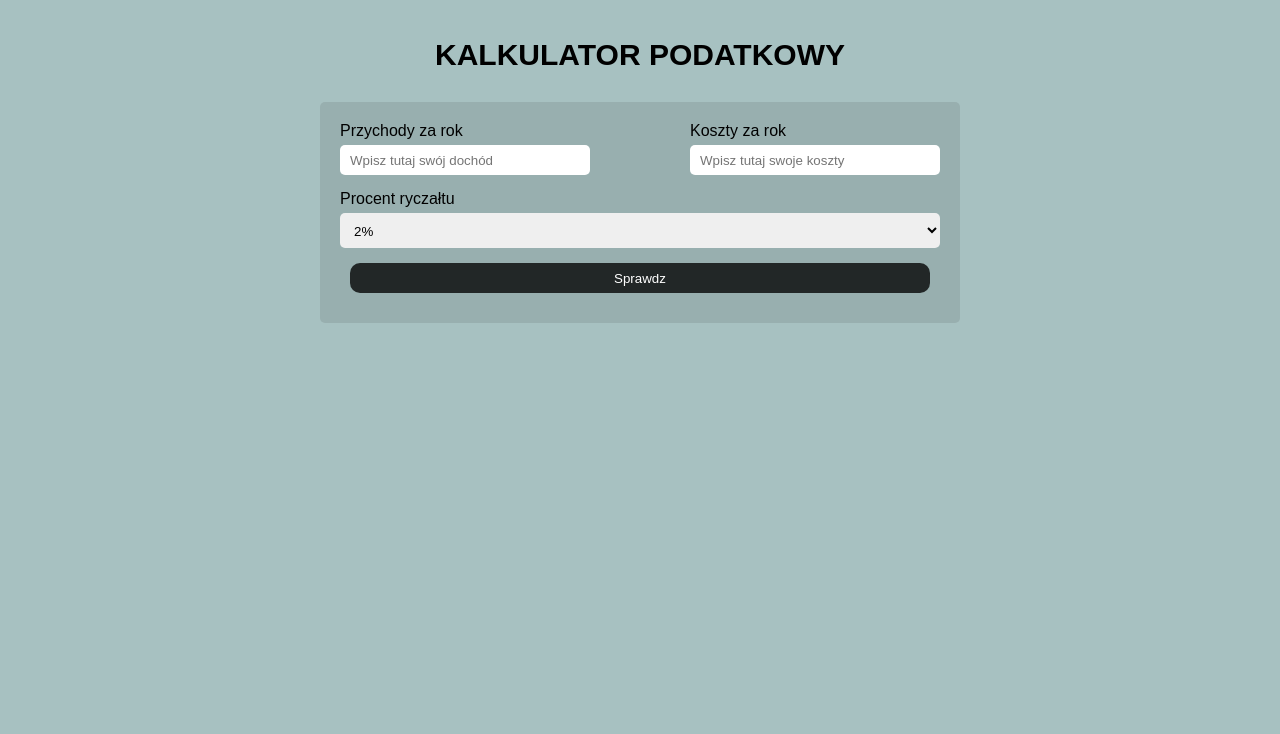
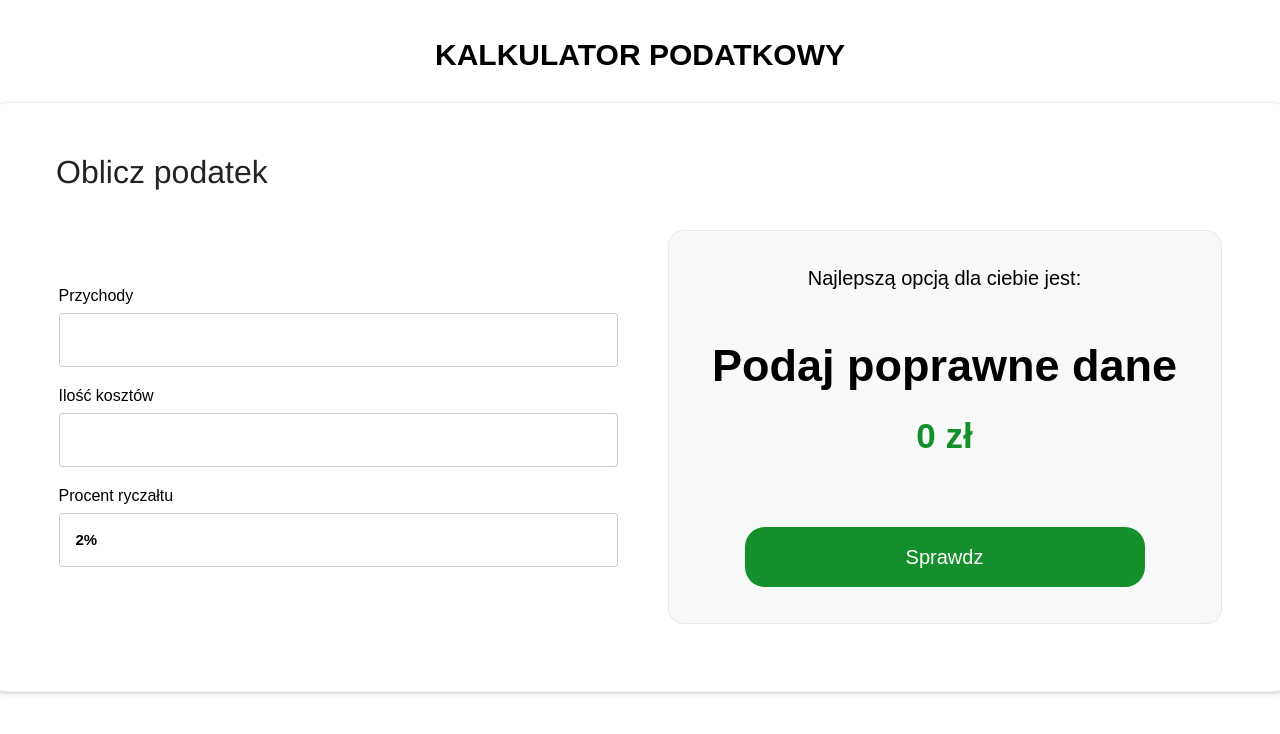
Before and after one commit to Josale/Kalkulator-podatkowy, a React (Vite) app: page / in a window 1280 px wide. Shown: the top 734 px of the page. Built offline with nearby package versions, Linux system fonts and the light colour scheme; a web font is replaced by a local one.

Commit message:
improvement of user interface https://app.asana.com/0/1208151967899650/1208298971488194/f

```diff
--- a/index.scss
+++ b/index.scss
@@ -2,7 +2,6 @@
 
 body {
 	font-family: "SUSE", sans-serif;
-	background-color: rgba(38, 102, 102, 0.405);
 }
 
 .container {
--- a/src/components/CalculateComponent/CalculateComponent.scss
+++ /dev/null
@@ -1,19 +0,0 @@
-.form-container__button {
-	display: flex;
-	flex-direction: column;
-	gap: 10px;
-	text-align: center;
-	padding: 10px;
-	&__wrapper {
-		margin-top: 10px;
-	}
-
-	&__item {
-		background-color: rgba(0, 0, 0, 0.775);
-		color: white;
-		border-radius: 10px;
-		border: none;
-		height: 30px;
-		cursor: pointer;
-	}
-}
--- a/src/components/CalculateComponent/CalculateComponent.tsx
+++ /dev/null
@@ -1,68 +0,0 @@
-import React from 'react'
-import { CalculateComponentProps, CalculateComponentState } from '../../types/types'
-import { CalculateRyczaltTax } from '../../utils/calculateRyczaltTax'
-import { calculateFlatTax, calculateScaleTax } from '../../utils/taxCalculations'
-import './CalculateComponent.scss'
-
-export default class CalculateComponent extends React.Component<CalculateComponentProps, CalculateComponentState> {
-	constructor(props: CalculateComponentProps) {
-		super(props);
-		this.state = {
-			countOfRyczaltTax: 0,
-			countOfFlatTax: 0,
-			countOfScaleTax: 0,
-			bestOption: 0,
-			bestOptionName: '',
-			checkBestOption: false,
-		}
-	}
-
-	calcBestOption = (): void => {
-		const { ryczaltRate, costs, income }: CalculateComponentProps = this.props;
-
-		if(income >= 0 && costs >= 0) {
-			const taxCalculator = new CalculateRyczaltTax(income, ryczaltRate);
-			const countOfRyczaltTax = taxCalculator.calculateRyczaltTax();
-			const countOfFlatTax: number = calculateFlatTax(income, costs);
-			const countOfScaleTax: number = calculateScaleTax(income, costs);
-
-			let bestOption: number = Math.round(countOfRyczaltTax);
-			let bestOptionName: string = 'Ryczalt';
-
-			if (countOfFlatTax < bestOption) {
-				bestOption = Math.round(countOfFlatTax);
-				bestOptionName = 'podatek liniowy';
-			}
-
-			if (countOfScaleTax < bestOption) {
-				bestOption = Math.round(countOfScaleTax);
-				bestOptionName = 'podatek skalowy';
-			}
-
-			this.setState({
-				countOfRyczaltTax,
-				countOfFlatTax,
-				countOfScaleTax,
-				bestOption,
-				bestOptionName,
-				checkBestOption: true,
-			})
-		}
-	}
-
-	render(): React.ReactNode {
-
-		return(
-			<div>
-				<div className='form-container__button'>
-					<button className='form-container__button__item' type="submit" onClick={this.calcBestOption}>Sprawdz</button>
-						{this.state.checkBestOption && (
-							<div className="form-container__button__wrapper">
-									Najlepszą opcją jest <b>{this.state.bestOptionName}</b> z podatkiem w wysokości {this.state.bestOption} zł.
-							</div>
-						)}
-				</div>
-			</div>
-		);
-	}
-}
--- a/src/components/TaxInput/TaxInput.scss
+++ b/src/components/TaxInput/TaxInput.scss
@@ -1,12 +1,123 @@
-.form-container {
+.tax-calc {
 	display: flex;
 	flex-direction: column;
 	gap: 5px;
-	background-color: rgba(59, 59, 59, 0.13);
-	border-radius: 5px;
-	width: 600px;
-	padding: 20px;
+	width: 1168px;
+	height: 492px;
+	padding: 48px 68px;
 	margin: 0px auto;
+	border: 1px solid rgba(38, 38, 38, .08);
+	border-radius: 20px;
+	box-shadow: 0 1px 2px rgba(38, 38, 38, .04), 0 2px 4px rgba(38, 38, 38, .16);
+
+	&__header-info {
+		font-size: 20px;
+		font-weight: 500;
+	}
+	&__main-info {
+		font-size: 45px;
+		line-height: 5px;
+		color: black;
+		padding: 15px;
+		border-radius: 10px;
+	}
+
+	&__footer-info {
+		font-size: 35px;
+		line-height: 0px;
+		color: #148F2B;
+		font-weight: 600;
+	}
+
+	.tax-calc-button-wrapper {
+		display: flex;
+		flex-direction: column;
+
+	}
+
+	.tax-calc-button__item {
+		display: flex;
+		justify-content: center;
+		align-items: center;
+		height: 60px;
+		width: 400px;
+		margin: 0 auto;
+		margin-top: auto;
+		margin-bottom: 20px;
+		background-color: #148F2B;
+		border: none;
+		border-radius: 20px;
+		color: white;
+		font-size: 20px;
+		cursor: pointer;
+	}
+
+	&__body {
+		display: flex;
+		gap: 50px;
+		justify-content: center;
+	}
+
+	&__heading {
+		color: #232323;
+		margin: 0 0 32px;
+		font: 500 32px / 42px Helvetica, sans-serif;
+	}
+
+	&__inputs-wrap {
+		display: flex;
+		flex-direction: column;
+		justify-content: center;
+	}
+
+	&__button {
+		background: #148F2B;
+    color: #FFFFFF;
+		border-radius: 8px;
+		border: none;
+    font: 600 16px / 20px Arial, sans-serif;
+    height: 52px;
+		width: 450px;
+		margin-top: 35px;
+    padding: 0 32px;
+		cursor: pointer;
+	}
+
+	&__result-wrap {
+		&__result {
+			display: flex;
+			flex-direction: column;
+			gap: 10px;
+			text-align: center;
+			width: 520px;
+			height: 360px;
+			background: #f8fafa;
+			border: 1px solid rgba(38, 38, 38, .08);
+			border-radius: 16px;
+			padding: 16px;
+		}
+	}
+
+	&__inputs-item {
+		width: 525px;
+		margin-top: 8px;
+		background-color: #FFFFFF;
+    border: 1px solid rgba(38, 38, 38, .24);
+    border-radius: 4px;
+		font: 600 15px / 20px Arial, sans-serif;
+		padding: 16px;
+		&:last-child {
+			-webkit-appearance: none;
+			width: 559px;
+		}
+	}
+
+	&__label {
+		margin-top: 20px;
+		&:first-child {
+			margin-top: 0px;
+		}
+	}
 
 	&__wrapper {
 		display: flex;
@@ -30,10 +141,6 @@
 		}
 	}
 
-	&__label {
-		margin-top: 10px;
-	}
-
 	&__select {
 		padding: 10px;
 		height: 35px;
--- a/src/components/TaxInput/TaxInput.tsx
+++ b/src/components/TaxInput/TaxInput.tsx
@@ -1,12 +1,10 @@
 import React from 'react'
-import CalculateComponent from '../CalculateComponent/CalculateComponent'
+import { TaxInputState } from '../../types/types'
+import { calculateFlatTax } from '../../utils/CalculateFlatTax'
+import { calculateRyczaltTax } from '../../utils/CalculateRyczaltTax'
+import { calculateScaleTax } from '../../utils/CalculateScaleTax'
+import { ryczaltRates } from '../../utils/ryczaltRates'
 import './TaxInput.scss'
-
-interface TaxInputState {
-  ryczaltRate: number;
-	costs: number;
-	income: number;
-}
 
 export default class TaxInput extends React.Component<{}, TaxInputState> {
   constructor(props: {}) {
@@ -15,51 +13,123 @@ export default class TaxInput extends React.Component<{}, TaxInputState> {
       ryczaltRate: 0.02,
       costs: 0,
       income: 0,
+      countOfRyczaltTax: 0,
+      countOfFlatTax: 0,
+      countOfScaleTax: 0,
+      bestOption: 0,
+      bestOptionName: '',
+      checkBestOption: false,
     };
   }
 
   handleSelectChange = (event: React.ChangeEvent<HTMLSelectElement>) => {
     this.setState({ ryczaltRate: Number(event.target.value) });
+  };
+
+  handleCostsChange = (event: React.ChangeEvent<HTMLInputElement>) => {
+    this.setState({ costs: Number(event.target.value) });
+  };
+
+  handleIncomeChange = (event: React.ChangeEvent<HTMLInputElement>) => {
+    this.setState({ income: Number(event.target.value) });
+  };
+
+  calculateTaxes = () => {
+    const { ryczaltRate, costs, income } = this.state;
+    return {
+      countOfRyczaltTax: calculateRyczaltTax(income, ryczaltRate),
+      countOfFlatTax: calculateFlatTax(income, costs),
+      countOfScaleTax: calculateScaleTax(income, costs),
+    };
+  };
+
+  calcBestOption = (): void => {
+    const { income } = this.state;
+
+    if(income > 0) {
+    const { countOfRyczaltTax, countOfFlatTax, countOfScaleTax } = this.calculateTaxes();
+
+    let bestOption = Math.round(countOfRyczaltTax);
+    let bestOptionName = 'Ryczałt';
+
+    if (countOfFlatTax < bestOption) {
+      bestOption = Math.round(countOfFlatTax);
+      bestOptionName = 'Podatek liniowy';
     }
 
-	handleCostsChange = (event: React.ChangeEvent<HTMLInputElement>) => {
-		this.setState({ costs: Number(event.target.value) })
+    if (countOfScaleTax < bestOption) {
+      bestOption = Math.round(countOfScaleTax);
+      bestOptionName = 'Podatek skalowy';
     }
 
-	handleIncomeChange = (event: React.ChangeEvent<HTMLInputElement>) => {
-		this.setState({ income: Number(event.target.value) })
+    this.setState({
+      countOfRyczaltTax,
+      countOfFlatTax,
+      countOfScaleTax,
+      bestOption,
+      bestOptionName,
+      checkBestOption: true,
+    });
+  } else {
+    const { checkBestOption } = this.state;
+    if(checkBestOption === true) {
+       this.setState( { checkBestOption : false } )
     }
+  }
+};
 
   render(): React.ReactNode {
+    const { checkBestOption, bestOptionName, bestOption } = this.state;
+
     return (
       <div>
-        <div className="form-container">
-          <div className="form-container__wrapper">
-            <div className="form-container__wrapper__block">
-              <label className="form-container__wrapper__block__label" htmlFor="income">Przychody za rok</label>
-              <input onChange={this.handleIncomeChange} className="form-container__wrapper__block__input" type="number" id="income" placeholder="Wpisz tutaj swój dochód" min="0" />
+        <div className="tax-calc">
+          <div className="tax-calc__heading">Oblicz podatek</div>
+          <div className="tax-calc__body">
+            <div className="tax-calc__inputs-wrap">
+              <label className="tax-calc__label" htmlFor="revenue">Przychody</label>
+              <input
+                onChange={this.handleIncomeChange}
+                className="tax-calc__inputs-item"
+                type="number"
+                id="revenue" />
+              <label className="tax-calc__label" htmlFor="costs">Ilość kosztów</label>
+              <input
+                onChange={this.handleCostsChange}
+                className="tax-calc__inputs-item"
+                type="number"
+                id="costs" />
+              <label className="tax-calc__label" htmlFor="lump-sum">Procent ryczałtu</label>
+              <select
+                onChange={this.handleSelectChange}
+                className="tax-calc__inputs-item"
+                id="lump-sum">
+                {ryczaltRates.map((rate, index) => (
+                  <option key={index} value={rate.value}>{rate.label}</option>
+                ))}
+              </select>
             </div>
-            <div className="form-container__wrapper__block">
-              <label className="form-container__wrapper__block__label" htmlFor="costs">Koszty za rok</label>
-              <input onChange={this.handleCostsChange} className="form-container__wrapper__block__input" type="number" id="costs" placeholder="Wpisz tutaj swoje koszty" />
+            <div className="tax-calc__result-wrap">
+              <div className="tax-calc__result-wrap__result">
+                <p className='tax-calc__header-info'>Najlepszą opcją dla ciebie jest:</p>
+                <br />
+                {checkBestOption ? (
+                  <div className="tax-calc-button-wrapper">
+                    <b className='tax-calc__main-info'>{bestOptionName}</b> <br />
+                    <p className='tax-calc__footer-info'>{bestOption} zł</p>
+                  </div>
+                ) :
+                <div className="tax-calc-button-wrapper">
+                    <b className='tax-calc__main-info'>Podaj poprawne dane</b> <br />
+                    <p className='tax-calc__footer-info'>0 zł</p>
+                </div> }
+                <button
+                  className='tax-calc-button__item'
+                  type="submit"
+                  onClick={this.calcBestOption}>Sprawdz</button>
               </div>
             </div>
-
-          <label className="form-container__label" htmlFor="lump-sum">Procent ryczałtu</label>
-          {/* Zrobić tablice const arr = [2%, 3%, 4%] */ }
-          <select onChange={this.handleSelectChange} className="form-container__select" id="lump-sum" >
-            <option value="0.02">2%</option>
-            <option value="0.03">3%</option>
-            <option value="0.055">5,5%</option>
-            <option value="0.085">8,5%</option>
-            <option value="0.1">10%</option>
-            <option value="0.12">12%</option>
-            <option value="0.125">12,5%</option>
-            <option value="0.14">14%</option>
-            <option value="0.15">15%</option>
-            <option value="0.17">17%</option>
-          </select>
-          <CalculateComponent ryczaltRate={this.state.ryczaltRate} income={this.state.income} costs={this.state.costs} />
+          </div>
         </div>
       </div>
     );
--- /dev/null
+++ b/src/utils/CalculateFlatTax.ts
@@ -0,0 +1,14 @@
+export const calculateFlatTax = (income: number, costs: number): number => {
+	const flatIncome: number = income - costs;
+	const flatHealthContribution: number = Math.max(flatIncome * 0.049, 12 * 381.78);
+	let flatTax: number = flatIncome * 0.19;
+
+	if(flatIncome < 0) {
+		flatTax = 0;
+	}
+	if(flatIncome > 1000000) {
+		flatTax += (flatIncome - 1000000) * 0.04;
+	}
+
+	return flatTax + flatHealthContribution;
+}
--- a/src/utils/CalculateRyczaltTax.ts
+++ b/src/utils/CalculateRyczaltTax.ts
@@ -1,26 +1,16 @@
-export class CalculateRyczaltTax {
-	income: number;
-	ryczaltRate: number;
-
-	constructor(income: number, ryczaltRate: number) {
-		this.income = income;
-		this.ryczaltRate = ryczaltRate;
-	}
-
-	 	calculateRyczaltTax = (): number => {
-		const ryczaltTax: number = this.income * this.ryczaltRate;
+export const calculateRyczaltTax = (income: number, ryczaltRate: number): number => {
+	const ryczaltTax: number = income * ryczaltRate;
 	let healthContribution: number = 0;
 
-		if(this.income <= 60000) {
+	if(income <= 60000) {
 		healthContribution = 12 * 419.46;
 	}
-		if(this.income > 60000 && ryczaltTax <= 300000) {
+	if(income > 60000 && ryczaltTax <= 300000) {
 		healthContribution = 12 * 699.11;
 	}
-		if(this.income > 300000) {
+	if(income > 300000) {
 		healthContribution = 12 * 1258.39;
 	}
 
 	return ryczaltTax + healthContribution;
 }
-}
--- /dev/null
+++ b/src/utils/CalculateScaleTax.ts
@@ -0,0 +1,20 @@
+export const calculateScaleTax = (income: number, costs: number): number => {
+	let scaleTax: number = 0;
+	let scaleIncome: number = (income - costs) - 30000;
+	let scaleHealthContribution: number = Math.max(scaleIncome * 0.09, 12 * 381.78);
+
+	if(scaleIncome < 0) {
+		scaleTax = 0;
+	}
+	if(scaleIncome > 0 && scaleIncome <= 120000) {
+		scaleTax = scaleIncome * 0.12;
+	}
+	if(scaleIncome > 120000 && income <= 1000000) {
+		scaleTax = (scaleIncome - 120000) * 0.32 + 120000 * 0.12;
+	}
+	if(scaleIncome > 1000000) {
+		scaleTax = (scaleIncome - 120000) * 0.32 + 120000 * 0.12 + (scaleIncome - 1000000) * 0.04;
+	}
+
+	return scaleTax + scaleHealthContribution;
+}
--- /dev/null
+++ b/src/utils/ryczaltRates.ts
@@ -0,0 +1,12 @@
+export const ryczaltRates = [
+  { value: 0.02, label: '2%' },
+  { value: 0.03, label: '3%' },
+  { value: 0.055, label: '5,5%' },
+  { value: 0.085, label: '8,5%' },
+  { value: 0.1, label: '10%' },
+  { value: 0.12, label: '12%' },
+  { value: 0.125, label: '12,5%' },
+  { value: 0.14, label: '14%' },
+  { value: 0.15, label: '15%' },
+  { value: 0.17, label: '17%' }
+];
```
Also changed, not shown: src/types/types.ts (+12 -0 lines), src/utils/taxCalculations.ts (deleted, +0 -52 lines), 1 other file (tests, documents, lock files or other folders). Lines whose indentation alone changed are shown as unchanged.
